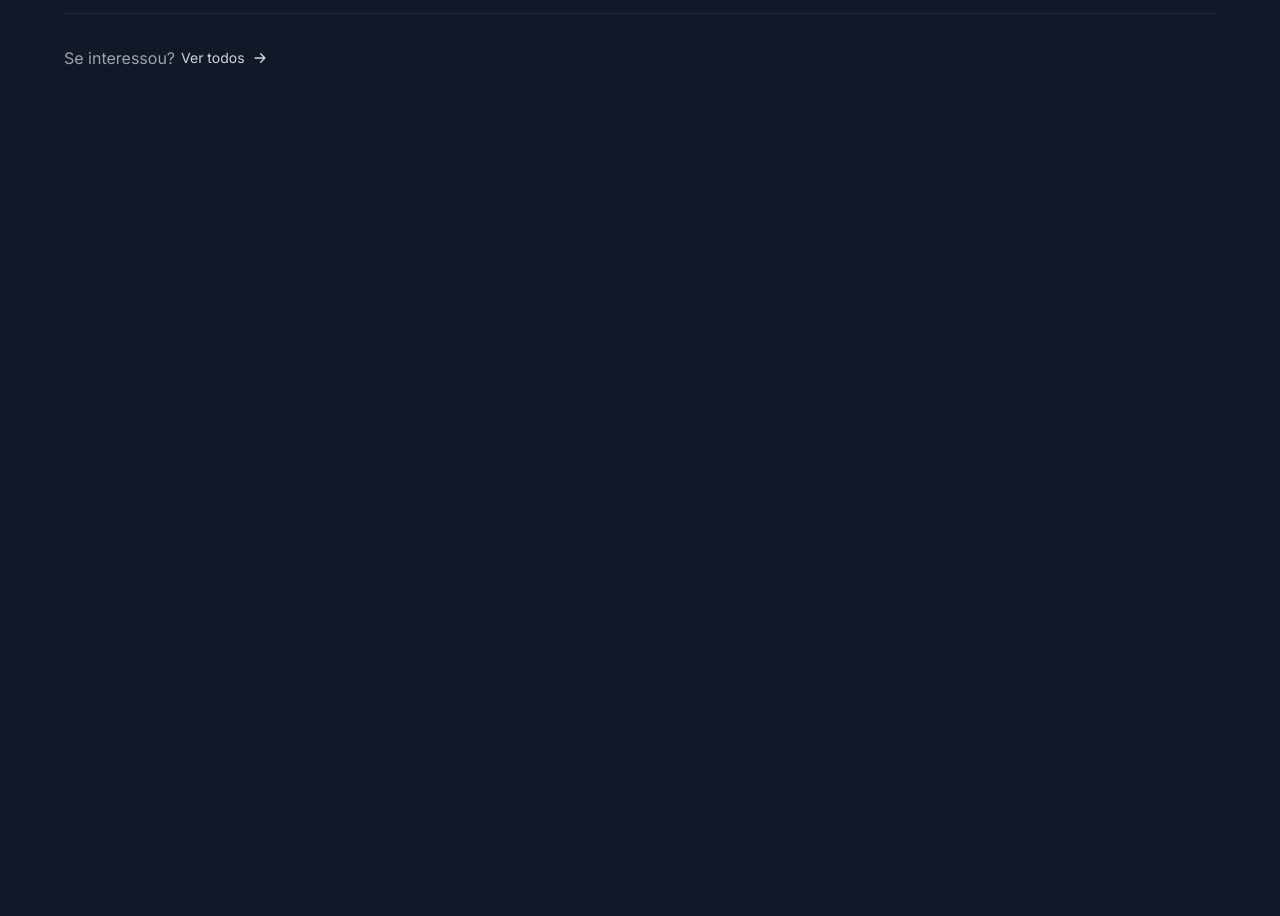
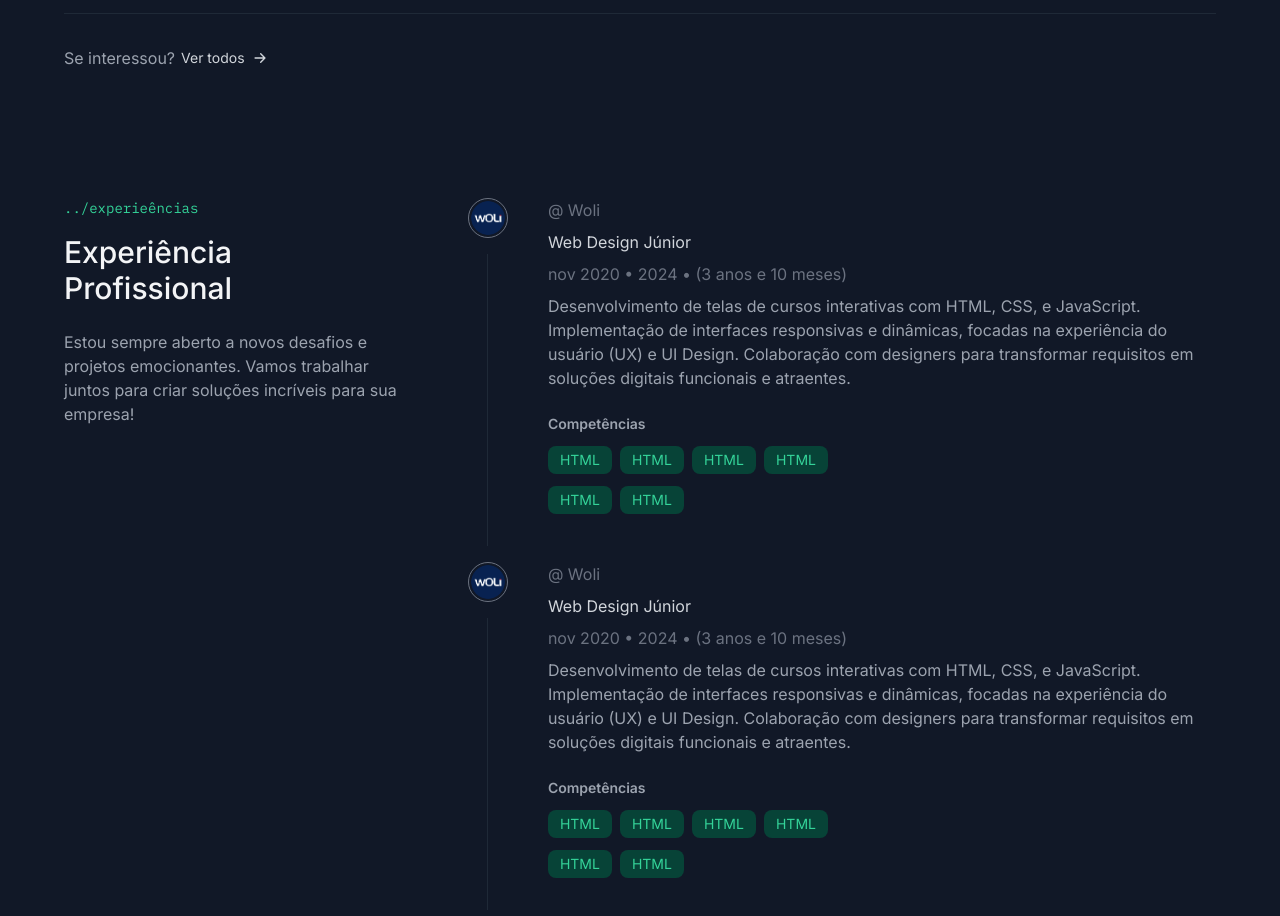
Before and after one commit to gbmartinz-dev/portfolio-gbmartinz, a Next.js app: page / in a window 1280 px wide. Shown: the part 2120-3036 px from the top of the page. Before the commit the page ends 2254 px from the top, so only its background shows below. Built offline with nearby package versions, Linux system fonts and the light colour scheme.

Commit message:
Estruturando a seção de experiências

```diff
--- /dev/null
+++ b/app/components/pages/home/work-experience/experience-item.tsx
@@ -0,0 +1,52 @@
+import { TechBadge } from "@/app/components/tech-badge"
+import Image from "next/image"
+
+export const ExperienceItem = () => {
+    return (
+        <div className="grid grid-cols-[40px,1fr] gap-4 md:gap-10">
+            <div className="flex flex-col items-center gap-4">
+                <div className="rounded-full border border-gray-500 p-0.5">
+                    <Image
+                        src="/images/woli-logoazul.png"
+                        width={40}
+                        height={40}
+                        className="rounded-full"
+                        alt="Logo da empresa Woli"
+                    />
+                </div>
+
+                <div className="h-full w-[1px] bg-gray-800" />
+            </div>
+
+            <div>
+                <div className="flex flex-col gap-2 text-sm sm:text-base">
+                    <a
+                        href="https://www.linkedin.com/company/woli"
+                        target="_blank"
+                        className="text-gray-500 hover:text-emerald-500 transition-colors"
+                    >
+                        @ Woli
+                    </a>
+                    <h4 className="text-gray-300">Web Design Júnior</h4>
+                    <span className="text-gray-500">
+                        nov 2020 • 2024 • (3 anos e 10 meses)
+                    </span>
+                    <p className="text-gray-400">
+                        Desenvolvimento de telas de cursos interativas com HTML, CSS, e JavaScript. Implementação de interfaces responsivas e dinâmicas, focadas na experiência do usuário (UX) e UI Design. Colaboração com designers para transformar requisitos em soluções digitais funcionais e atraentes.
+                    </p>
+                </div>
+
+                <p className="text-gray-400 text-sm mb-3 mt-6 font-semibold">Competências</p>
+                <div className="flex gap-x-2 gap-y-3 flex-wrap lg:max-w-[350px] mb-8">
+                    <TechBadge name="HTML" />
+                    <TechBadge name="HTML" />
+                    <TechBadge name="HTML" />
+                    <TechBadge name="HTML" />
+                    <TechBadge name="HTML" />
+                    <TechBadge name="HTML" />
+                </div>
+
+            </div>
+        </div>
+    )
+}
--- /dev/null
+++ b/app/components/pages/home/work-experience/index.tsx
@@ -0,0 +1,20 @@
+import { SectionTitle } from "@/app/components/section-title"
+import { ExperienceItem } from "./experience-item"
+
+export const WorkExperience = () => {
+    return (
+        <section className="container py-16 flex gap-10 md:gap-4 lg:gap-16 flex-col md:flex-row">
+            <div className="max-w-[420px]">
+                <SectionTitle subtitle="experieências" title="Experiência Profissional" />
+                <p className="text-gray-400 mt-6">
+                    Estou sempre aberto a novos desafios e projetos emocionantes. Vamos trabalhar juntos para criar soluções incríveis para sua empresa!
+                </p>
+            </div>
+
+            <div className="flex flex-col gap-4">
+                <ExperienceItem />
+                <ExperienceItem />
+            </div>
+        </section>
+    )
+}
--- a/app/page.tsx
+++ b/app/page.tsx
@@ -1,6 +1,7 @@
 import { HeroSection } from "./components/pages/home/hero-section";
 import { HighlightedProjects } from "./components/pages/home/highlighted-projects";
 import { KnownTechs } from "./components/pages/home/know-techs";
+import { WorkExperience } from "./components/pages/home/work-experience";
 
 export default async function Home() {
   return (
@@ -8,6 +9,7 @@
       <HeroSection />
       <KnownTechs />
       <HighlightedProjects />
+      <WorkExperience />
     </>
   )
 }
```
Also changed, not shown: public/images/imgPetLife.png (deleted), public/images/woli-logoazul.png (added).
